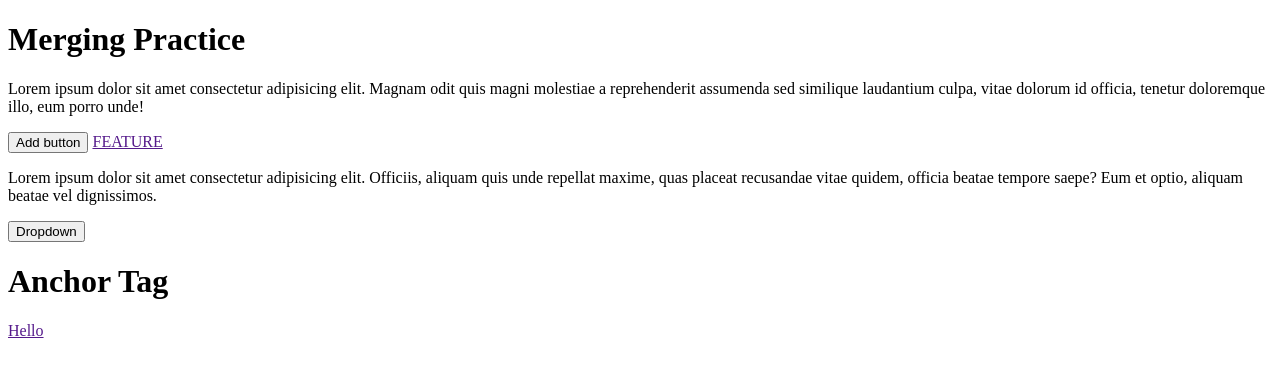
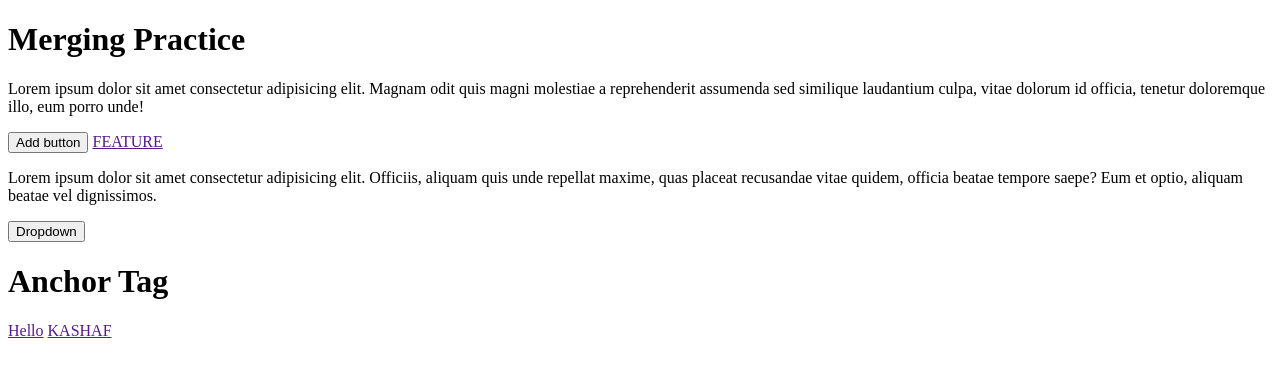
Before and after one commit to kashafcoder/merge, a plain HTML site: page index.html in a window 1280 px wide. Drawn offline with Linux system fonts and the light colour scheme.

Commit message:
add kashaf

```diff
--- a/index.html
+++ b/index.html
@@ -15,5 +15,6 @@
     <button>Dropdown</button>
     <h1>Anchor Tag</h1>
     <a href="">Hello</a>
+    <a href="">KASHAF</a>
 </body>
 </html>
```
